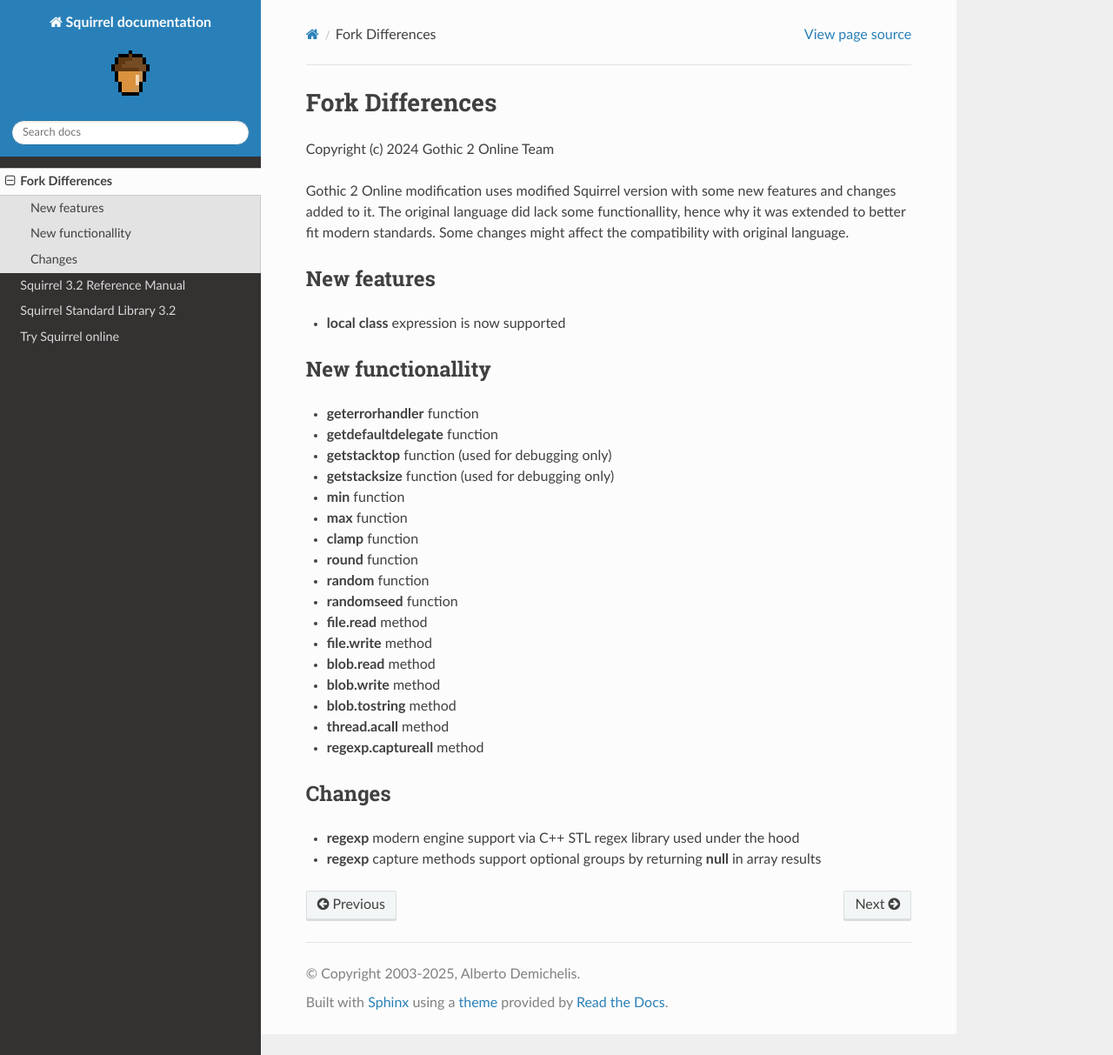
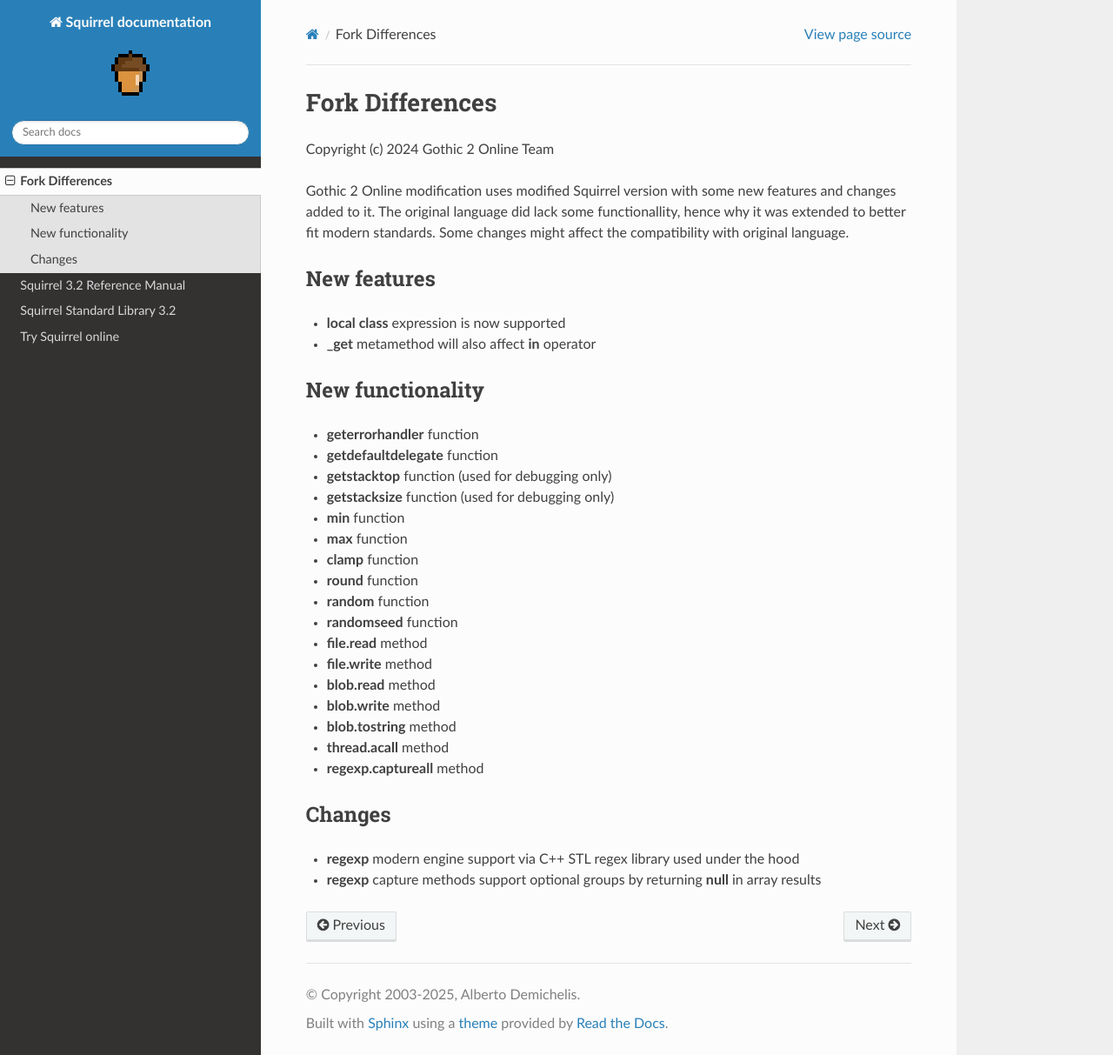
Before and after one commit to nesbox/squirrel, a Sphinx documentation site: the page built from doc/source/differences/index.rst, in a window 1280 px wide and 1213 px high. Shown: the whole window at 87% size. Built offline with Sphinx 7.4.7 and the Read the Docs theme 3.1.0, drawn with Linux system fonts in a browser that asks for light colours.

Commit message:
`_get` metamethod will now also affect `in` operator.

```diff
--- a/doc/source/differences/index.rst
+++ b/doc/source/differences/index.rst
@@ -16,9 +16,10 @@
 ==================
 
 - **local class** expression is now supported
+- **_get** metamethod will also affect **in** operator
 
 ==================
-New functionallity
+New functionality
 ==================
 
 - **geterrorhandler** function
```
Also changed, not shown: 1 other file.
